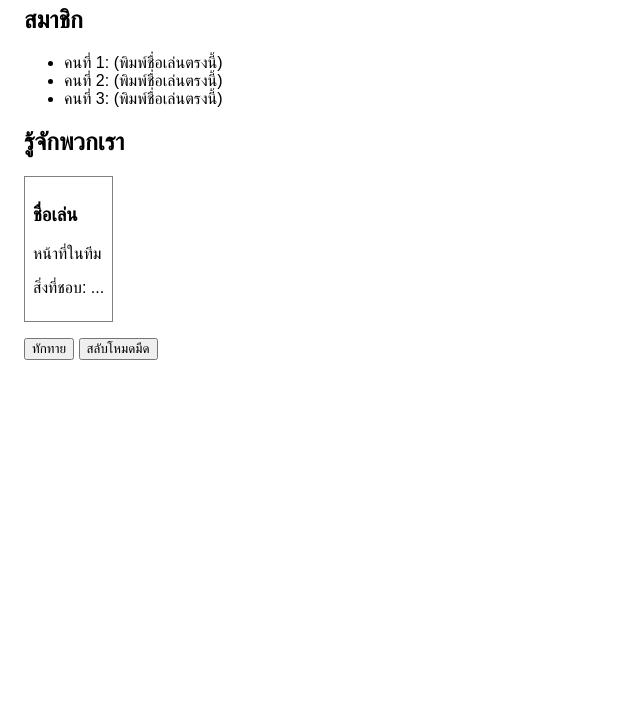
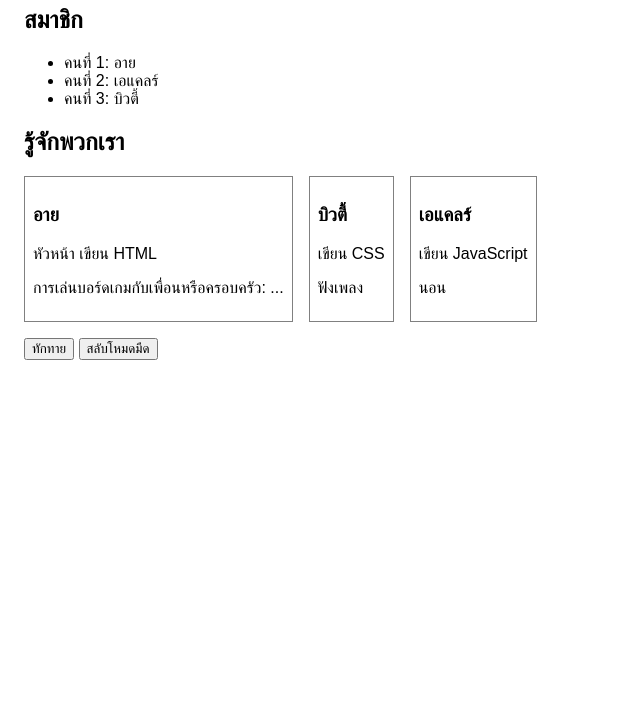
Before and after one commit to 405-10-Chatthida/team4, a plain HTML site: page index.html in a window 1280 px wide. Shown: the part 76-800 px from the top of the page, without its empty margins (0-640 px from the left). Drawn offline with Linux system fonts and the light colour scheme.

Commit message:
index.html

```diff
--- a/index.html
+++ b/index.html
@@ -3,44 +3,50 @@
 <head>
     <meta charset="UTF-8">
     <meta name="viewport" content="width=device-width, initial-scale=1.0">
-  <title>เว็บแนะนำทีม</title>
+    <title>เว็บแนะนำทีม 4</title>
     <link rel="stylesheet" href="style.css">
 </head>
 <body>
 
-  <!-- รอบที่ 3 (คาบหน้า): แก้ชื่อทีมตรงบรรทัดนี้ -->
-  <h1 id="team-name">ชื่อทีมของเรา</h1>
+    <h1 id="team-name">Team 4</h1>
 
-  <!-- ===== รอบที่ 1: ทุกคนผลัดกันเพิ่มชื่อเล่นของตัวเอง ===== -->
     <h2>สมาชิก</h2>
     <ul id="member-list">
-    <li>คนที่ 1: (พิมพ์ชื่อเล่นตรงนี้)</li>
-    <li>คนที่ 2: (พิมพ์ชื่อเล่นตรงนี้)</li>
-    <li>คนที่ 3: (พิมพ์ชื่อเล่นตรงนี้)</li>
+        <li>คนที่ 1: อาย</li>
+        <li>คนที่ 2: เอแคลร์</li>
+        <li>คนที่ 3: บิวตี้</li>
     </ul>
 
-  <!-- ===== รอบที่ 2: คนที่ 1 (หัวหน้าทีม) ทำการ์ดให้ครบ 3 ใบ ===== -->
     <h2>รู้จักพวกเรา</h2>
+
     <div class="card-container">
 
-    <!-- การ์ดตัวอย่าง: คัดลอกทั้งก้อนนี้ไปทำใบที่ 2 และ 3 -->
         <div class="card">
-      <h3 class="card-name">ชื่อเล่น</h3>
-      <p class="card-role">หน้าที่ในทีม</p>
-      <p class="card-hobby">สิ่งที่ชอบ: ...</p>
+            <h3 class="card-name">อาย</h3>
+            <p class="card-role">หัวหน้า เขียน HTML</p>
+            <p class="card-hobby">การเล่นบอร์ดเกมกับเพื่อนหรือครอบครัว: ...</p>
         </div>
 
-    <!-- การ์ดคนที่ 2 วางตรงนี้ -->
+        <div class="card">
+            <h3 class="card-name">บิวตี้</h3>
+            <p class="card-role">เขียน CSS</p>
+            <p class="card-hobby">ฟังเพลง</p>
+        </div>
 
-    <!-- การ์ดคนที่ 3 วางตรงนี้ -->
+        <div class="card">
+            <h3 class="card-name">เอแคลร์</h3>
+            <p class="card-role">เขียน JavaScript</p>
+            <p class="card-hobby">นอน</p>
+        </div>
 
     </div>
 
-  <!-- ปุ่มสำหรับคนที่ 3 (โปรแกรมเมอร์) ห้ามลบ id -->
     <button id="hello-btn">ทักทาย</button>
     <button id="theme-btn">สลับโหมดมืด</button>
+
     <p id="message"></p>
 
     <script src="script.js"></script>
+
 </body>
 </html>
```
Lines whose indentation alone changed are shown as unchanged.
